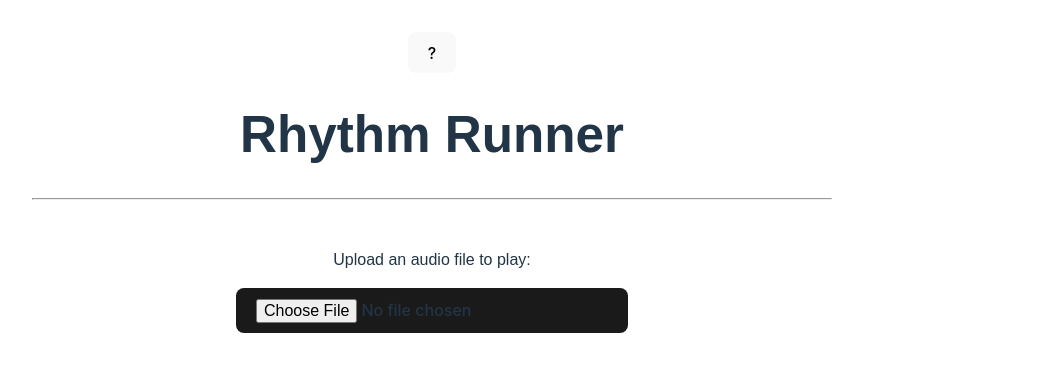
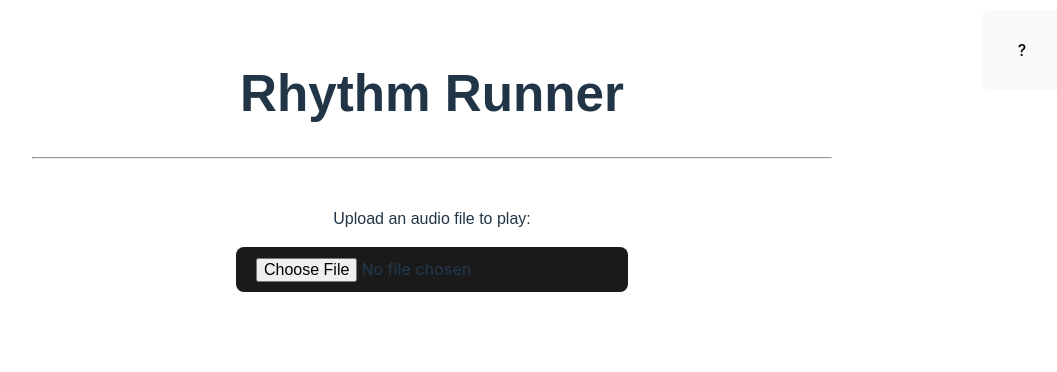
Before and after one commit to mejia-dev/rhythmrunner, a React (Vite) app: page / in a window 1280 px wide. Shown: the top 372 px of the page, without its empty margins (208-1265 px from the left). Built offline with nearby package versions, Linux system fonts and the light colour scheme; a web font is replaced by a local one.

Commit message:
Add basic styling for infoButton

```diff
--- a/src/App.css
+++ b/src/App.css
@@ -1,4 +1,5 @@
 @import url('https://fonts.cdnfonts.com/css/audiowide');
+
 @font-face {
   font-family: 'Audiowide';
   src: url('https://fonts.cdnfonts.com/s/15406/Audiowide-Regular.woff');
@@ -11,7 +12,9 @@
   text-align: center;
 }
 
-h1, p, span {
+h1,
+p,
+span {
   font-family: 'Audiowide', sans-serif;
 }
 
@@ -22,3 +25,23 @@ h1, p, span {
 canvas:focus {
   outline: none;
 }
+
+#infoButton {
+  position: absolute;
+  top: 10px;
+  right: 10px;
+  width: 5rem;
+  height: 5rem;
+}
+
+#infoButton.active {
+  color: rgb(0, 255, 128);
+  box-shadow: 0 0 20px rgb(0, 255, 128),
+    0 0 40px rgb(127, 153, 127),
+    0 0 60px rgb(127, 153, 127),
+    0 0 80px rgb(127, 153, 127),
+    0 0 120px rgb(127, 153, 127),
+    0 0 220px rgb(127, 153, 127),
+    0 0 320px rgb(127, 153, 127);
+  transition: 2ms;
+}
```
